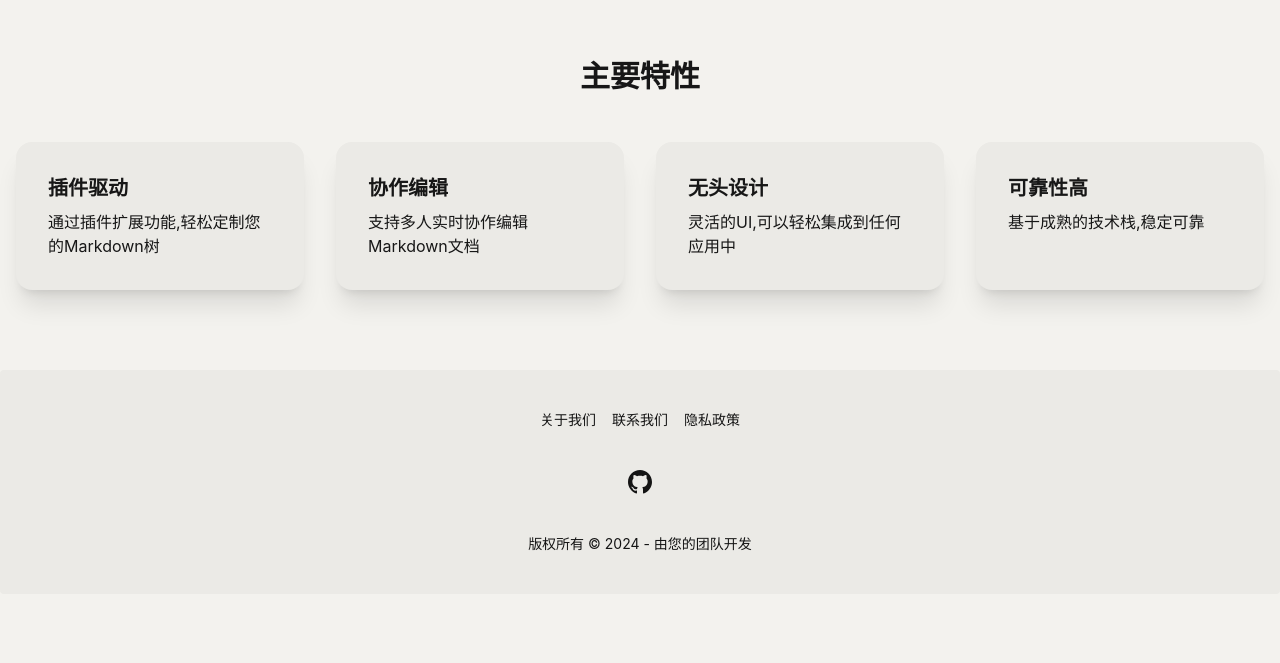
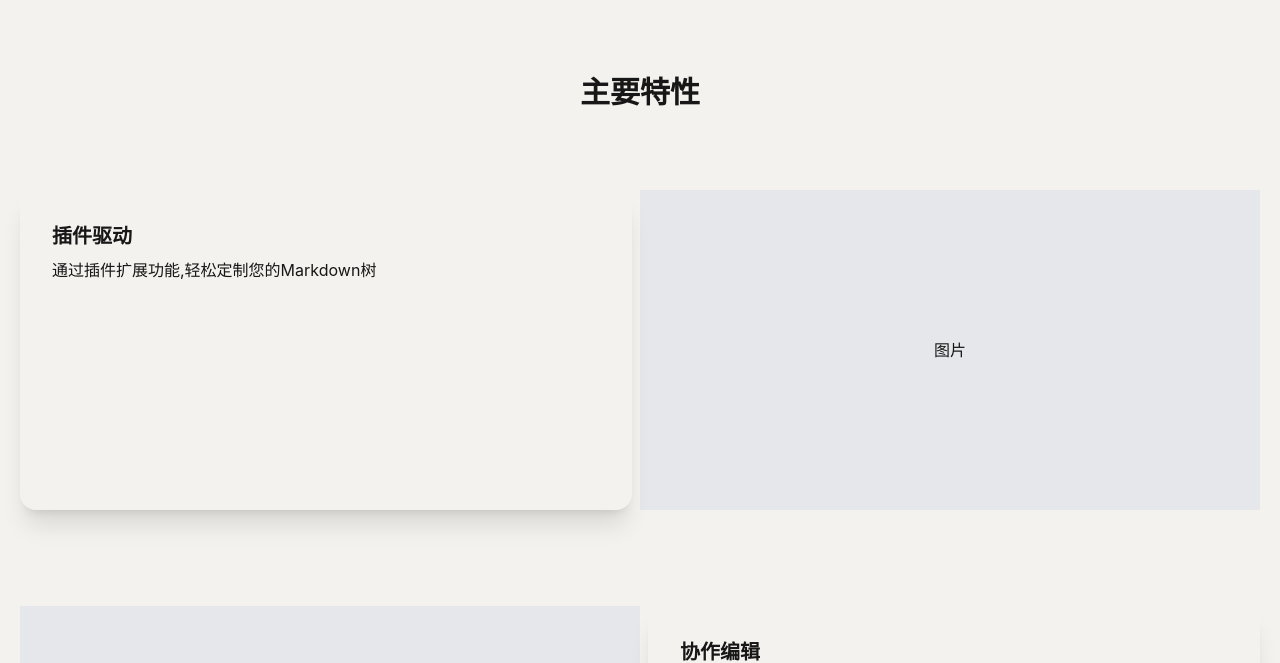
Before and after one commit to willdx/rw-demo-one, a Next.js app: page / in a window 1280 px wide. Shown: the part 886-1549 px from the top of the page. Before the commit the page ends 1480 px from the top, so only its background shows below. Built offline with nearby package versions, Linux system fonts and the light colour scheme.

Commit message:
opt: home feature tiny

```diff
--- a/app/components/Features.tsx
+++ b/app/components/Features.tsx
@@ -1,26 +1,46 @@
 export default function Features() {
   const features = [
-    { title: '插件驱动', description: '通过插件扩展功能,轻松定制您的Markdown树' },
-    { title: '协作编辑', description: '支持多人实时协作编辑Markdown文档' },
-    { title: '无头设计', description: '灵活的UI,可以轻松集成到任何应用中' },
-    { title: '可靠性高', description: '基于成熟的技术栈,稳定可靠' },
-  ]
+    {
+      title: "插件驱动",
+      description: "通过插件扩展功能,轻松定制您的Markdown树",
+    },
+    { title: "协作编辑", description: "支持多人实时协作编辑Markdown文档" },
+    { title: "无头设计", description: "灵活的UI,可以轻松集成到任何应用中" },
+    { title: "可靠性高", description: "基于成熟的技术栈,稳定可靠" },
+  ];
 
   return (
-    <section className="py-20 bg-base-100">
+    <section className="py-24 bg-base-100">
       <div className="container mx-auto px-4">
         <h2 className="text-3xl font-bold text-center mb-12">主要特性</h2>
-        <div className="grid grid-cols-1 md:grid-cols-2 lg:grid-cols-4 gap-8">
+        <div className="grid grid-cols-1 lg:grid-cols-1 gap-8">
           {features.map((feature, index) => (
-            <div key={index} className="card bg-base-200 shadow-xl">
-              <div className="card-body">
-                <h3 className="card-title">{feature.title}</h3>
-                <p>{feature.description}</p>
+            <div
+              key={index}
+              className={`flex ${
+                index % 2 === 0 ? "flex-row" : "flex-row-reverse"
+              } items-center py-8`}
+            >
+              <div className="w-1/2">
+                <div className="card bg-base-400 shadow-xl h-80 mx-1">
+                  {" "}
+                  {/* 调整卡片高度 */}
+                  <div className="card-body">
+                    <h3 className="card-title">{feature.title}</h3>
+                    <p>{feature.description}</p>
+                  </div>
+                </div>
+              </div>
+              <div className="w-1/2 h-80 bg-gray-200 flex items-center justify-center mx-1">
+                {" "}
+                {/* 图片占位 */}
+                {/* 这里可以放置图片 */}
+                <span>图片</span>
               </div>
             </div>
           ))}
         </div>
       </div>
     </section>
-  )
+  );
 }
--- a/app/components/Header.tsx
+++ b/app/components/Header.tsx
@@ -2,7 +2,7 @@
 
 import Image from "next/image";
 import Link from "next/link";
-import { useState } from "react";
+import { useEffect, useState } from "react";
 import LoginModal from "./LoginModal";
 import RegisterModal from "./RegisterModal";
 import UserMenu from "./UserMenu";
@@ -11,7 +11,14 @@ import { useAuth } from '../contexts/AuthContext';
 export default function Header({ showAlert }: { showAlert: (message: string) => void }) {
   const [isLoginModalOpen, setIsLoginModalOpen] = useState(false);
   const [isRegisterModalOpen, setIsRegisterModalOpen] = useState(false);
-  const { user, logout } = useAuth();
+  const { user, logout, isLoading } = useAuth();
+  const [isAuthReady, setIsAuthReady] = useState(false);
+
+  useEffect(() => {
+    if (!isLoading) {
+      setIsAuthReady(true);
+    }
+  }, [isLoading]);
 
   const handleLoginSuccess = () => {
     setIsLoginModalOpen(false);
@@ -48,7 +55,9 @@ export default function Header({ showAlert }: { showAlert: (message: string) =>
             知识库
           </Link>
           <div className="divider divider-horizontal" />
-          {user ? (
+          {!isAuthReady ? (
+            <div className="w-24 h-10 bg-base-200 animate-pulse rounded"></div>
+          ) : user ? (
             <UserMenu onLogout={handleLogout} />
           ) : (
             <div className="flex items-center space-x-4">
```
